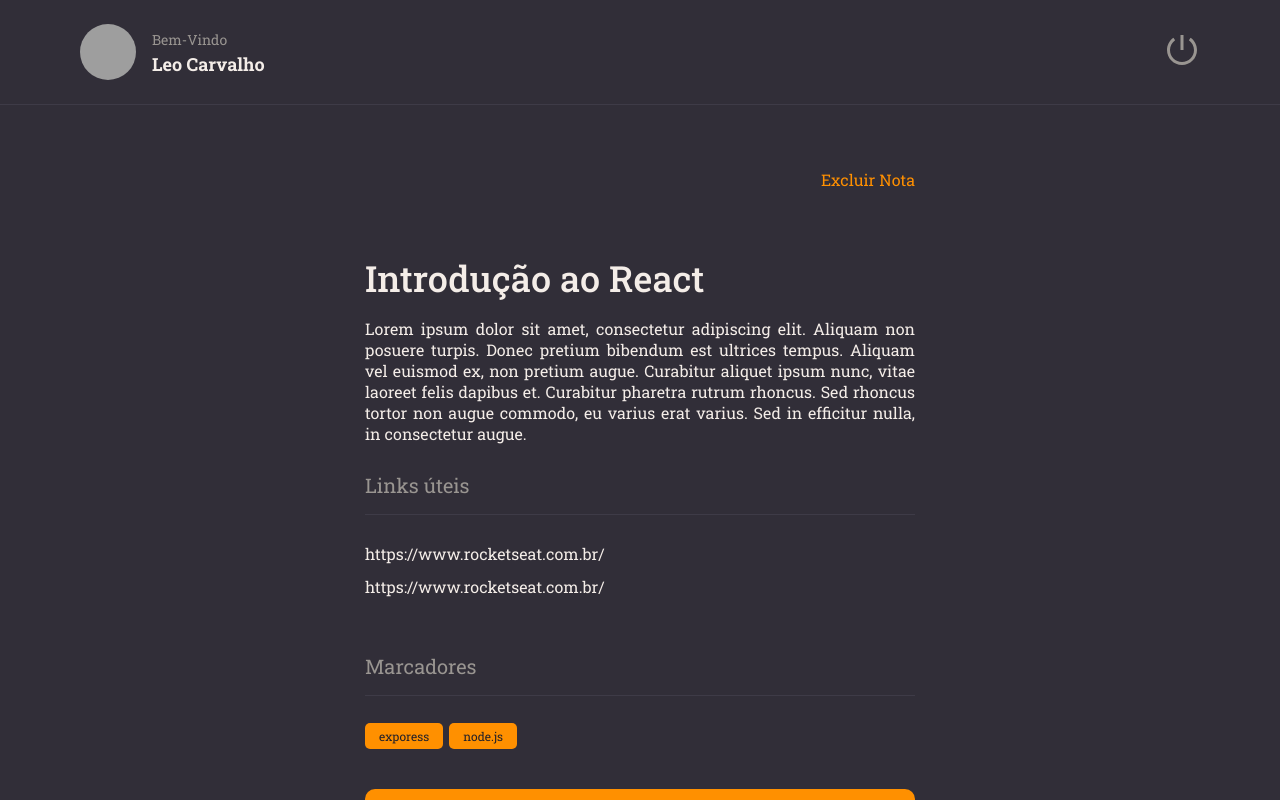
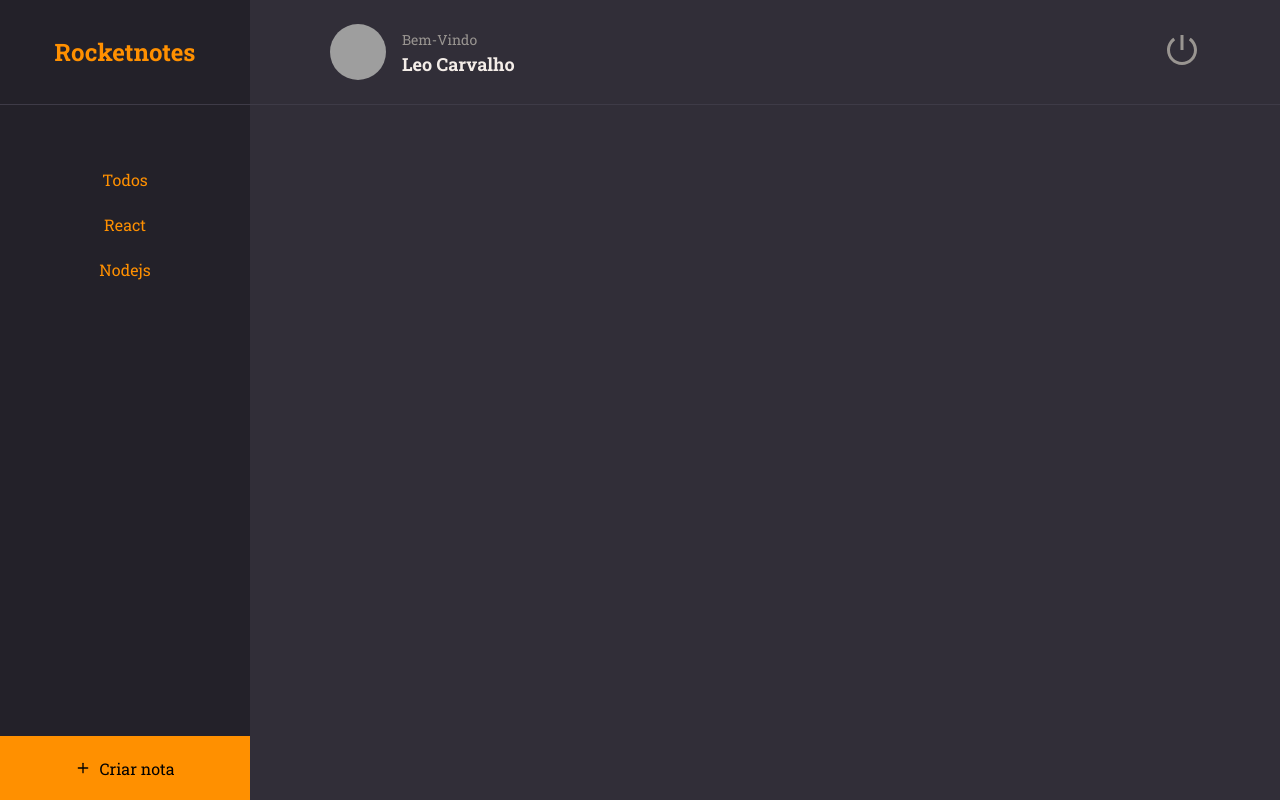
Before and after one commit to LeoGCarva/Mi-notas, a React (Vite) app: page / in a window 1280 px wide. Built offline with nearby package versions, Linux system fonts and the light colour scheme; grey boxes are pictures that could not be loaded.

Commit message:
Add home

```diff
--- a/src/components/ButtonText/index.jsx
+++ b/src/components/ButtonText/index.jsx
@@ -1,8 +1,12 @@
 import { Container } from "./styles";
 
-export function ButtonText({ title, ...rest }){
+export function ButtonText({ title, isActive = false,  ...rest }){
     return (
-        <Container type="button" {...rest}>
+        <Container
+            type="button"
+            {...rest}
+            $isactive={isActive.toString()}
+        >
             {title}
         </Container>
     );
--- a/src/components/ButtonText/styles.js
+++ b/src/components/ButtonText/styles.js
@@ -2,7 +2,7 @@ import styled from "styled-components";
 
 export const Container = styled.button`
     background: none;
-    color: ${({ theme }) => theme.COLORS.ORANGE};
+    color: ${({ theme, $isactive }) => $isactive ? theme.COLORS.ORANGE : theme.COLORS.GRAY_100};
 
     border: none;
     font-size: 16px;
--- a/src/main.jsx
+++ b/src/main.jsx
@@ -3,13 +3,13 @@ import ReactDOM from 'react-dom/client'
 import { ThemeProvider } from 'styled-components'
 import GlobalStyles from './styles/global'
 import theme from './styles/theme';
-import { Details } from './pages/Details'
+import { Home } from './pages/Home'
 
 ReactDOM.createRoot(document.getElementById('root')).render(
   <React.StrictMode>
     <ThemeProvider theme={theme}>
       <GlobalStyles/>
-      <Details />
+      <Home />
     </ThemeProvider>
   </React.StrictMode>,
 )
--- /dev/null
+++ b/src/pages/Home/index.jsx
@@ -0,0 +1,39 @@
+import { FiPlus } from "react-icons/fi";
+import { Container, Brand, Menu, Search, Content, NewNote } from "./styles";
+
+import { Header } from "../../components/Header";
+import { ButtonText } from "../../components/ButtonText";
+
+export function Home(){
+    return (
+        <Container>
+            <Brand>
+                <h1>Rocketnotes</h1>
+            </Brand>
+
+            <Header />
+
+            <Menu>
+                <li><ButtonText title="Todos"/></li>
+                <li><ButtonText title="React"/></li>
+                <li><ButtonText title="Nodejs"/></li>
+            </Menu>
+
+            <Search>
+
+            </Search>
+
+            <Content>
+
+            </Content>
+
+            <NewNote>
+                <FiPlus />
+                Criar nota
+            </NewNote>
+
+
+        </Container>
+
+    );
+}
--- /dev/null
+++ b/src/pages/Home/styles.js
@@ -0,0 +1,73 @@
+import styled from "styled-components";
+
+export const Container = styled.div`
+    width: 100%;
+    height: 100vh;
+
+    display: grid;
+    grid-template-columns: 250px auto;
+    grid-template-rows: 105px 128px auto 64px;
+    grid-template-areas:
+    "brand header"
+    "menu search"
+    "menu content"
+    "newnote content";
+
+    background-color: ${({ theme }) => theme.COLORS.BACKGROUND_800};
+`;
+
+export const Brand = styled.div`
+    grid-area: brand;
+
+    display: flex;
+    justify-content: center;
+    align-items: center;
+    border-bottom-width: 1px;
+    border-bottom-style: solid;
+    border-bottom-color: ${({ theme }) => theme.COLORS.BACKGROUND_700};
+
+    background-color: ${({ theme }) => theme.COLORS.BACKGROUND_900};
+
+    > h1 {
+        font-size: 24px;
+        color: ${({ theme }) => theme.COLORS.ORANGE};
+    }
+`;
+
+export const Menu = styled.ul`
+    grid-area: menu;
+    background-color: ${({ theme }) => theme.COLORS.BACKGROUND_900};
+
+    padding-top: 64px;
+    text-align: center;
+
+    > li {
+        margin-bottom: 24px;
+    }
+`;
+
+export const Search = styled.div`
+    grid-area: search;
+
+`;
+
+export const Content = styled.div`
+    grid-area: content;
+
+`;
+
+export const NewNote = styled.button`
+    grid-area: newnote;
+
+    background-color: ${({ theme }) => theme.COLORS.ORANGE};
+    border: none;
+
+    display: flex;
+    justify-content: center;
+    align-items: center;
+
+    svg {
+        margin-right: 8px;
+    }
+
+`;
```
